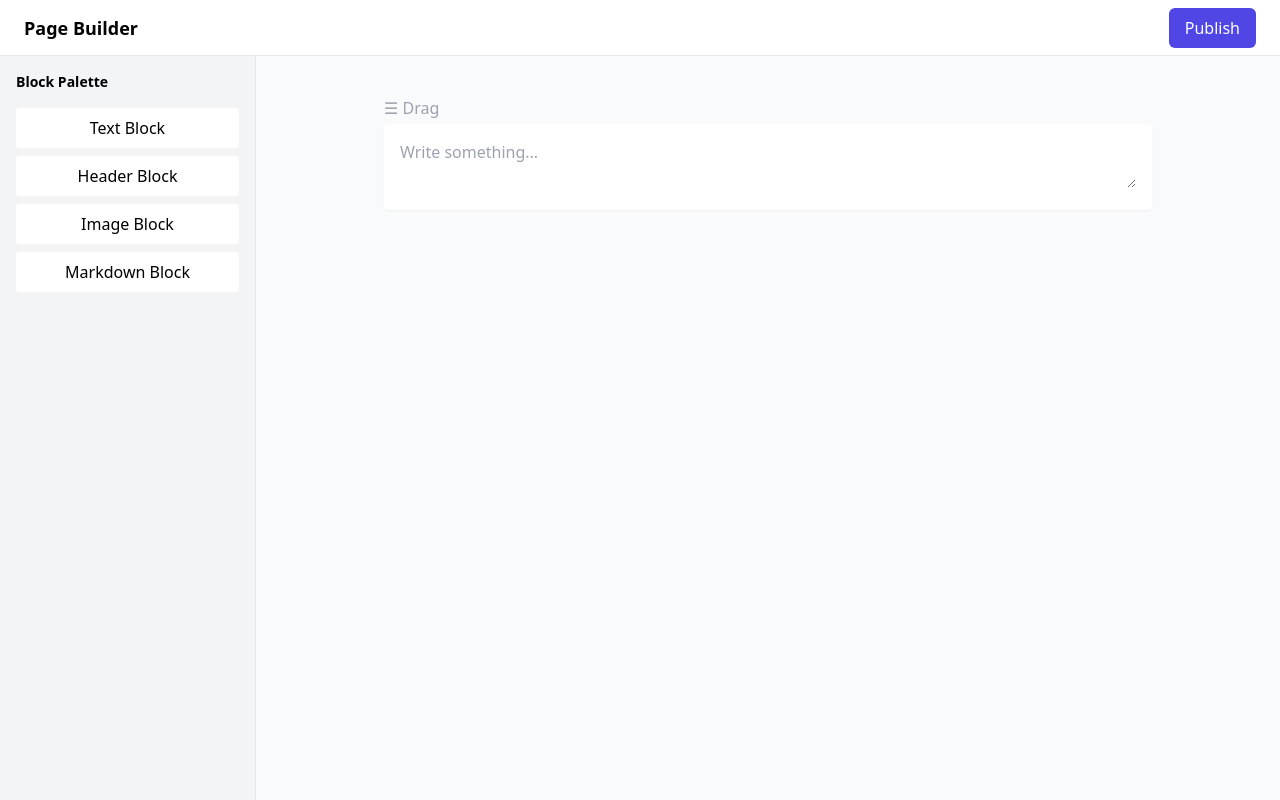
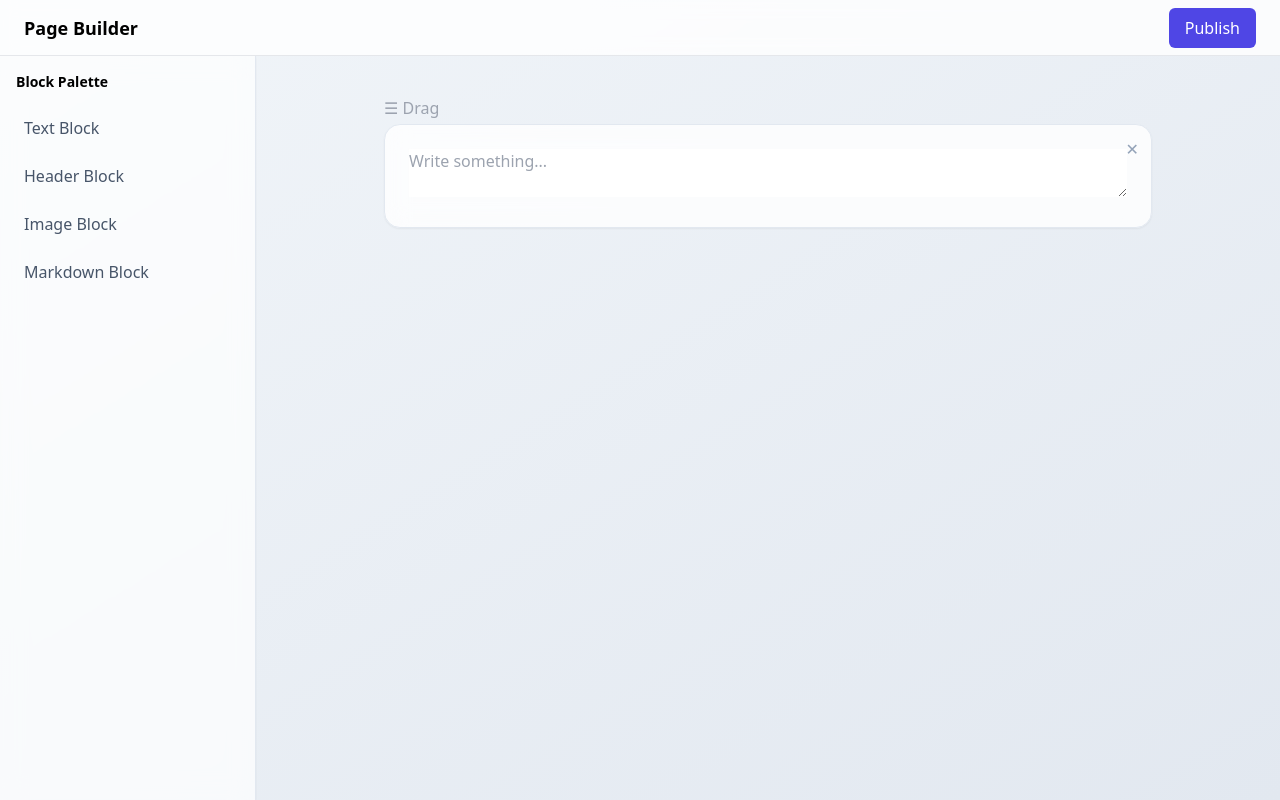
Before and after one commit to shauryasync/Page-Builder, a React (Vite) app: page / in a window 1280 px wide. Both pictures are taken after a click on the button "Text Block". Built offline with nearby package versions, Linux system fonts and the light colour scheme.

Commit message:
feat: add localstorage & deletion

```diff
--- a/src/App.jsx
+++ b/src/App.jsx
@@ -1,13 +1,20 @@
-import { useState } from "react";
+import { useState, useEffect } from "react";
 import Sidebar from "./components/layout/Sidebar";
 import Navbar from "./components/layout/Navbar";
 import Canvas from "./components/canvas/Canvas";
 
 function App() {
-  const [blocks, setBlocks] = useState([]);
+  const [blocks, setBlocks] = useState(() => {
+    const saved = localStorage.getItem("blocks");
+    return saved ? JSON.parse(saved) : [];
+  });
+
+  useEffect(() => {
+    localStorage.setItem("blocks", JSON.stringify(blocks));
+  }, [blocks]);
 
   return (
-    <div className="bg-gray-50 min-h-screen">
+    <div className="bg-gradient-to-br from-slate-100 to-slate-200 min-h-screen">
       <Navbar />
       <div className="flex pt-14">
         <Sidebar setBlocks={setBlocks} />
--- a/src/components/blocks/HeaderBlock.jsx
+++ b/src/components/blocks/HeaderBlock.jsx
@@ -18,7 +18,7 @@ export default function HeaderBlock({ block, setBlocks }) {
   const Tag = block.level || "h2";
 
   return (
-    <div className="bg-white p-4 rounded shadow-sm space-y-2">
+    <div className="relative bg-white/80 backdrop-blur-md p-6 rounded-2xl shadow-sm border border-slate-200 hover:shadow-lg transition">
       {block.isEditing ? (
         <>
           <input
@@ -36,6 +36,17 @@ export default function HeaderBlock({ block, setBlocks }) {
           <Tag>{block.content || "Click to edit heading"}</Tag>
         </div>
       )}
+      <Tag className="text-2xl font-bold text-slate-800">
+        {block.content || "Heading"}
+      </Tag>
+      <button
+        onClick={() =>
+          setBlocks((prev) => prev.filter((b) => b.id !== block.id))
+        }
+        className="absolute top-3 right-3 text-slate-400 hover:text-red-500 transition"
+      >
+        ✕
+      </button>
     </div>
   );
 }
--- a/src/components/blocks/ImageBlock.jsx
+++ b/src/components/blocks/ImageBlock.jsx
@@ -8,7 +8,7 @@ function ImageBlock({ block, setBlocks }) {
   };
 
   return (
-    <div className="bg-white p-4 rounded shadow-sm space-y-2">
+    <div className="relative bg-white/80 backdrop-blur-md p-6 rounded-2xl shadow-sm border border-slate-200 hover:shadow-lg transition">
       <input
         type="text"
         placeholder="Paste image URL..."
@@ -20,6 +20,14 @@ function ImageBlock({ block, setBlocks }) {
       {block.content && (
         <img src={block.content} alt="preview" className="w-full rounded" />
       )}
+      <button
+        onClick={() =>
+          setBlocks((prev) => prev.filter((b) => b.id !== block.id))
+        }
+        className="absolute top-3 right-3 text-slate-400 hover:text-red-500 transition"
+      >
+        ✕
+      </button>
     </div>
   );
 }
--- a/src/components/blocks/MarkdownBlock.jsx
+++ b/src/components/blocks/MarkdownBlock.jsx
@@ -10,7 +10,7 @@ function MarkdownBlock({ block, setBlocks }) {
   };
 
   return (
-    <div className="bg-white p-4 rounded shadow-sm space-y-4">
+    <div className="relative bg-white/80 backdrop-blur-md p-6 rounded-2xl shadow-sm border border-slate-200 hover:shadow-lg transition">
       <textarea
         placeholder="Write markdown..."
         value={block.content}
@@ -20,6 +20,14 @@ function MarkdownBlock({ block, setBlocks }) {
 
       <div className="prose">
         <ReactMarkdown>{block.content}</ReactMarkdown>
+        <button
+          onClick={() =>
+            setBlocks((prev) => prev.filter((b) => b.id !== block.id))
+          }
+          className="absolute top-3 right-3 text-slate-400 hover:text-red-500 transition"
+        >
+          ✕
+        </button>
       </div>
     </div>
   );
--- a/src/components/blocks/TextBlock.jsx
+++ b/src/components/blocks/TextBlock.jsx
@@ -8,13 +8,21 @@ function TextBlock({ block, setBlocks }) {
   };
 
   return (
-    <div className="bg-white p-4 rounded shadow-sm hover:shadow-md transition">
+    <div className="relative bg-white/80 backdrop-blur-md p-6 rounded-2xl shadow-sm border border-slate-200 hover:shadow-lg transition">
       <textarea
         className="w-full outline-none"
         placeholder="Write something..."
         value={block.content}
         onChange={handleChange}
       />
+      <button
+        onClick={() =>
+          setBlocks((prev) => prev.filter((b) => b.id !== block.id))
+        }
+        className="absolute top-3 right-3 text-slate-400 hover:text-red-500 transition"
+      >
+        ✕
+      </button>
     </div>
   );
 }
--- a/src/components/layout/Navbar.jsx
+++ b/src/components/layout/Navbar.jsx
@@ -1,6 +1,6 @@
 function Navbar() {
   return (
-    <div className="fixed top-0 left-0 right-0 h-14 bg-white border-b flex items-center justify-between px-6 z-50">
+    <div className="fixed top-0 left-0 right-0 h-14 bg-white/80 backdrop-blur border-b flex items-center justify-between px-6 z-50">
       <h1 className="font-bold text-lg">Page Builder</h1>
       <button className="bg-indigo-600 text-white px-4 py-2 rounded-md">
         Publish
--- a/src/components/layout/Sidebar.jsx
+++ b/src/components/layout/Sidebar.jsx
@@ -12,34 +12,33 @@ function Sidebar({ setBlocks }) {
   };
 
   return (
-    <div className="w-64 h-[calc(100vh-56px)] bg-gray-100 border-r p-4 fixed top-14">
+    <div className="w-64 h-[calc(100vh-56px)] bg-white/70 backdrop-blur-md border-r border-slate-200 p-4 fixed top-14 shadow-sm">
       <h2 className="text-sm font-semibold mb-4">Block Palette</h2>
-
       <div className="space-y-2">
         <button
           onClick={() => addBlock("text")}
-          className="block w-full p-2 bg-white rounded"
+          className="flex items-center gap-2 w-full text-left p-2 rounded-lg hover:bg-indigo-50 transition text-slate-600"
         >
           Text Block
         </button>
 
         <button
           onClick={() => addBlock("header")}
-          className="block w-full p-2 bg-white rounded"
+          className="flex items-center gap-2 w-full text-left p-2 rounded-lg hover:bg-indigo-50 transition text-slate-600"
         >
           Header Block
         </button>
 
         <button
           onClick={() => addBlock("image")}
-          className="block w-full p-2 bg-white rounded"
+          className="flex items-center gap-2 w-full text-left p-2 rounded-lg hover:bg-indigo-50 transition text-slate-600"
         >
           Image Block
         </button>
 
         <button
           onClick={() => addBlock("markdown")}
-          className="block w-full p-2 bg-white rounded"
+          className="flex items-center gap-2 w-full text-left p-2 rounded-lg hover:bg-indigo-50 transition text-slate-600"
         >
           Markdown Block
         </button>
```
